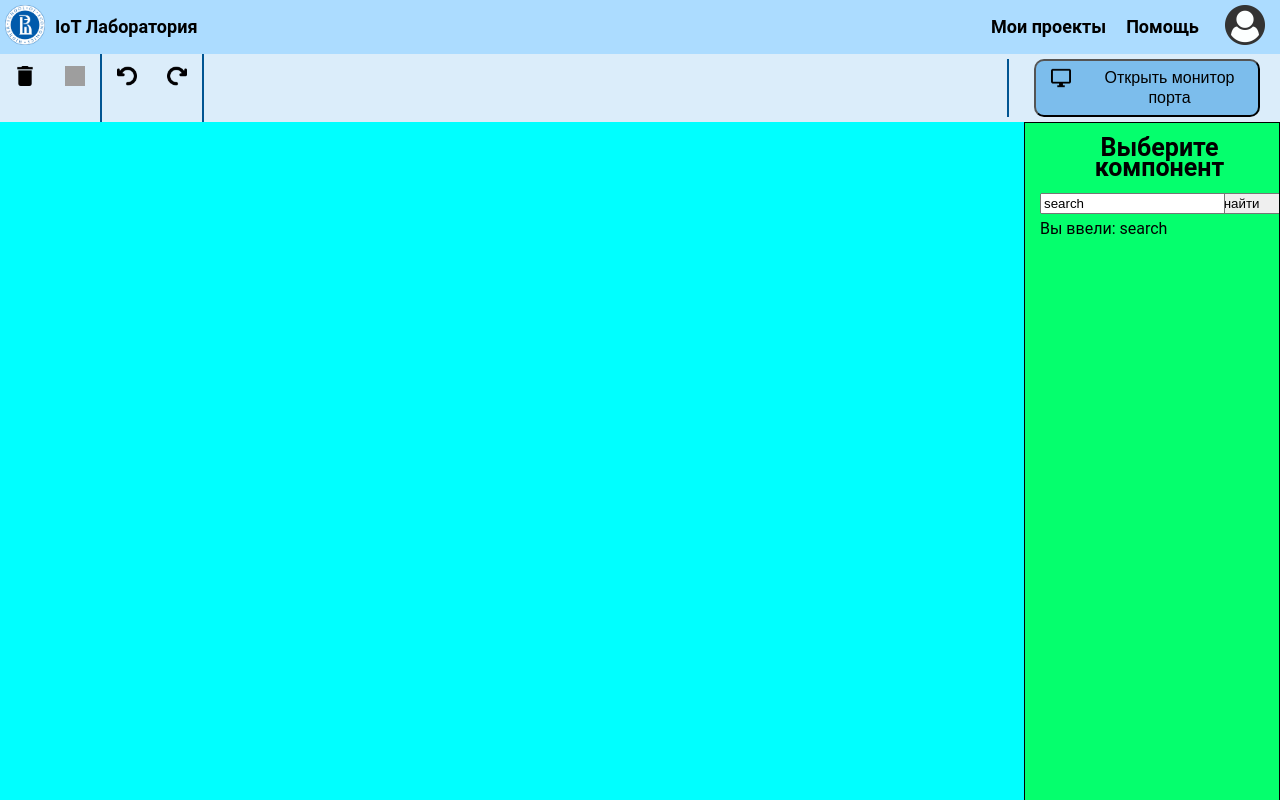
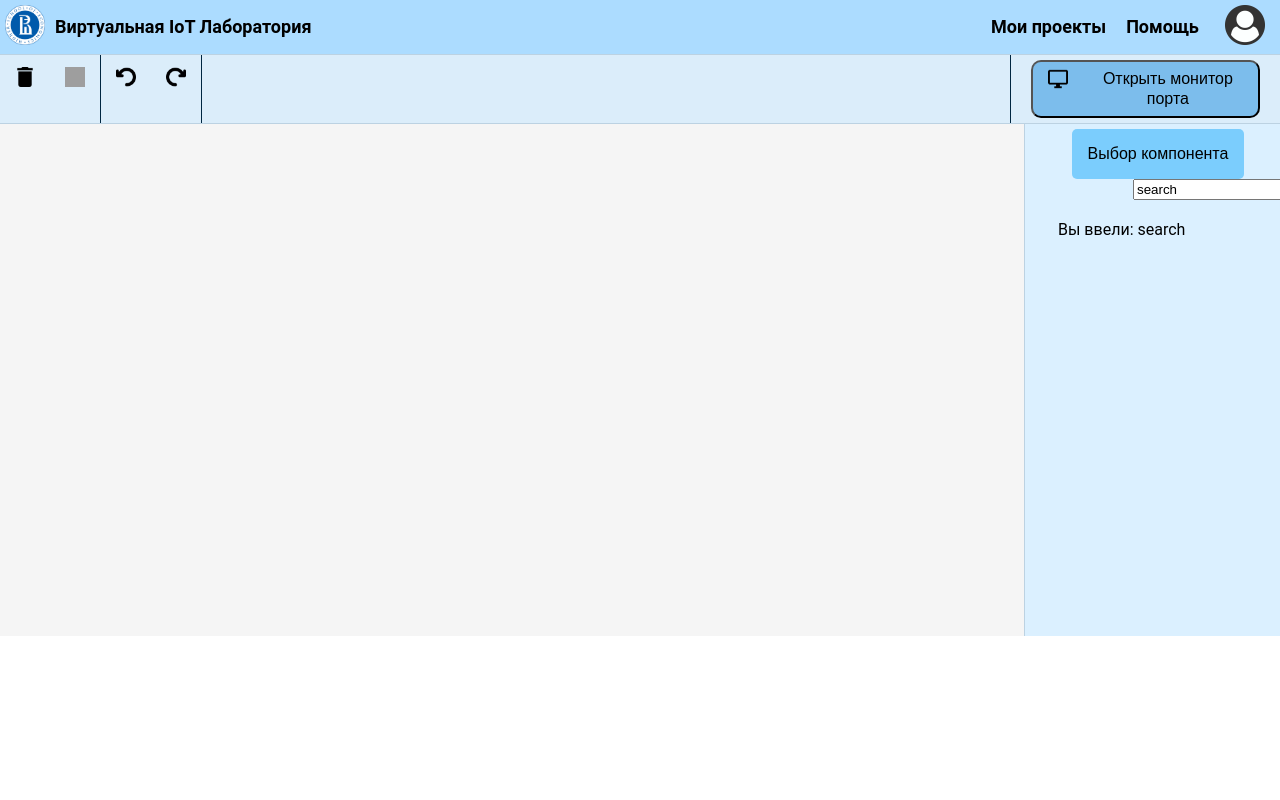
Before and after one commit to adden00/iotLab_front, an Angular app: page / in a window 1280 px wide. Shown: the top 800 px of the page. Built offline with nearby package versions, Linux system fonts and the light colour scheme; grey boxes are pictures that could not be loaded.

Commit message:
Added pop-up component. Small changes in design.

```diff
--- a/src/app/app.component.html
+++ b/src/app/app.component.html
@@ -4,7 +4,7 @@
             <img class="headerLogo" src="assets\images\mainpage\hselogo.png" alt="HSE logo" />
         </div>
         <div class="header-left">
-            <a>IoT Лаборатория</a>
+            <a>Виртуальная IoT Лаборатория</a>
         </div>
         <div class="header-right">
             <a href="#">Мои проекты</a>
--- a/src/app/app.component.scss
+++ b/src/app/app.component.scss
@@ -4,6 +4,12 @@ body {
     font-family: Roboto, sans-serif;
 }
 
+button:focus{
+    outline: none !important;
+}
+button:active{
+    transform: scale(0.8);
+}
 .header {
     display: flex;
     align-items: center;
@@ -64,6 +70,8 @@ a:hover {
 }
 
 .main-menu {
+    border-top: 0.5px solid #bcd2e2;
+    border-bottom: 0.5px solid #bcd2e2;
     display: flex;
     background-color: #dbedfa;
 }
@@ -89,22 +97,21 @@ a:hover {
 }
 
 .control-menu {
-    border-right: 2px solid #005592;
+    border-right: 0.5px solid #002641;
     display: flex;
     justify-content: center;
     flex: 1;
 }
 
 .flow-menu {
-    border-right: 2px solid #005592;
+    border-right: 0.5px solid #002641;
     display: flex;
     justify-content: center;
     flex: 1;
 }
 
 .center-menu {
-    margin: 5px;
-    border-right: 2px solid #005592;
+    border-right: 0.5px solid #002641;
     flex: 15;
 }
 
@@ -122,15 +129,15 @@ a:hover {
 }
 
 .elementsField {
-    background-color: aqua;
+    background-color: rgb(245, 245, 245);
     flex: 4;
 }
 
 .elementsLibrary {
-    background-color: rgb(5, 255, 109);
+    background-color: #dbf0ff;
     flex: 1;
 }
 
 .mainField p {
-    margin: 1000px 100px 1000px 100px;
+    margin: 50% 100px 50% 100px;
 }
--- a/src/app/app.module.ts
+++ b/src/app/app.module.ts
@@ -6,12 +6,14 @@ import { AppComponent } from './app.component';
 import { LibraryComponent } from './library/library.component';
 import { FormsModule } from '@angular/forms';
 import { TerminalButtonComponent } from './terminal-button/terminal-button.component';
+import { PopUpMenuComponent } from './pop-up-menu/pop-up-menu.component';
 
 @NgModule({
   declarations: [
     AppComponent,
     LibraryComponent,
-    TerminalButtonComponent
+    TerminalButtonComponent,
+    PopUpMenuComponent
   ],
   imports: [
     BrowserModule,
--- a/src/app/library/library.component.html
+++ b/src/app/library/library.component.html
@@ -1,10 +1,5 @@
 <div class="library_frame">
-
-    <h2 class="label_select_component">
-        Выберите компонент
-    </h2>
-
-    <button class="close_btn">найти</button>
+    <app-pop-up-menu></app-pop-up-menu>
 
     <div class="input_search_element">
         <input type="text" [(ngModel)]="searchText">
--- a/src/app/library/library.component.scss
+++ b/src/app/library/library.component.scss
@@ -1,51 +1,27 @@
 .library_frame {
+  display: flex;
+  align-items: center;
+  flex-direction: column;
   position: relative;
   width: 100%;
   height: 100%;
   overflow-y: scroll;
-  fill: #fff;
-  border: 1px solid #000000;
-  box-sizing: border-box;
-  font-style: normal;
-  font-weight: normal;
-  font-size: 16px;
-  line-height: 20px;
-}
-
-h2 {
-  font-size: 25px;
+  border-left: 0.5px solid #bcd2e2;
+  padding: 5px;
 }
 
 .label_select_component {
-  position: absolute;
   max-width: 100%;
-  height: 49px;
-  left: 15px;
-  top: 10px;
   margin: 5px auto;
   text-align: center;
 }
 
-.close_btn {
-  position: absolute;
-  width: 85.14px;
-  height: 21.11px;
-  left: 174px;
-  top: 70px;
-}
-
 .input_search_element {
-  position: absolute;
   width: 50px;
   height: 25px;
-  top: 70px;
-  left: 15px;
 }
 
 .from_input {
-  position: absolute;
   width: 200px;
   height: 25px;
-  top: 80px;
-  left: 15px;
 }
--- /dev/null
+++ b/src/app/pop-up-menu/pop-up-menu.component.html
@@ -0,0 +1,7 @@
+<div class="dropdown">
+    <button class="dropbtn">Выбор компонента</button>
+    <div class="dropdown-content">
+        <a href="#">Основные</a>
+        <a href="#">Микроконтроллеры</a>
+    </div>
+</div>
--- /dev/null
+++ b/src/app/pop-up-menu/pop-up-menu.component.scss
@@ -0,0 +1,52 @@
+/* Dropdown Button */
+
+.dropbtn {
+    border-radius: 5px;
+    background-color: #7bcdfd;
+    color: rgb(0, 0, 0);
+    padding: 16px;
+    font-size: 16px;
+    border: none;
+}
+
+
+/* The container <div> - needed to position the dropdown content */
+
+.dropdown {
+    display: inline-block;
+}
+
+
+/* Dropdown Content (Hidden by Default) */
+
+.dropdown-content {
+    display: none;
+    position: absolute;
+    background-color: #f1f1f1;
+    min-width: 160px;
+    box-shadow: 0px 8px 16px 0px rgba(0, 0, 0, 0.2);
+    z-index: 2;
+}
+
+
+/* Links inside the dropdown */
+
+.dropdown-content a {
+    color: black;
+    padding: 12px 16px;
+    text-decoration: none;
+    display: block;
+}
+
+
+/* Change color of dropdown links on hover */
+
+.dropdown-content a:hover {
+    background-color: #ddd;
+}
+
+/* Change the background color of the dropdown button when the dropdown content is shown */
+
+.dropdown:hover .dropbtn {
+    background-color: #407cff;
+}
--- /dev/null
+++ b/src/app/pop-up-menu/pop-up-menu.component.ts
@@ -0,0 +1,15 @@
+import { Component, OnInit } from '@angular/core';
+
+@Component({
+  selector: 'app-pop-up-menu',
+  templateUrl: './pop-up-menu.component.html',
+  styleUrls: ['./pop-up-menu.component.scss']
+})
+export class PopUpMenuComponent implements OnInit {
+
+  constructor() { }
+
+  ngOnInit(): void {
+  }
+
+}
--- a/src/app/terminal-button/terminal-button.component.scss
+++ b/src/app/terminal-button/terminal-button.component.scss
@@ -7,11 +7,19 @@
     background-color: #7cbdec;
 }
 
+.terminal_button:active {
+    transform: scale(0.95);
+    transition: 0.05s;
+}
+
 .terminal_button:hover {
     background-color: #a7d7fa;
     transition: 0.3s;
 }
 
+.terminal_button:focus {
+  outline: none;
+}
 .terminal_button img {
     margin: 2px 20px 2px 0px;
     width: 20px;
```
Also changed, not shown: 1 other file (tests, documents, lock files or other folders).
